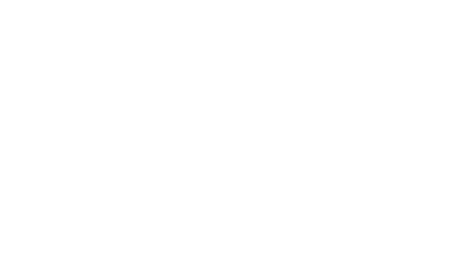
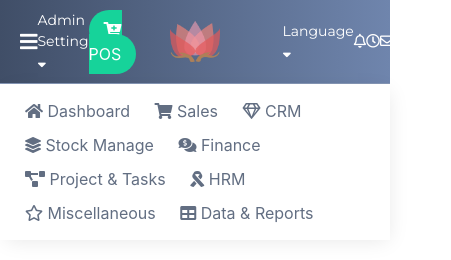
Before and after one commit to ashiqueabdullah/POS-Software-Development-Using-PHP, a plain HTML site: page index.html in a window 390 px wide. Shown: the whole page, 451 px wide, since content can reach past the window. Drawn offline with Linux system fonts and the light colour scheme.

Commit message:
Header complete without responsive

```diff
--- a/css/style.css
+++ b/css/style.css
@@ -9,6 +9,8 @@
 	--bg-purple: #9c27b0;
 	--primary-text-color: #404e67;
 	--second-text-color: #626e82;
+	--font-open: 'Open Sans', sans-serif;
+	--font-mons: 'Montserrat', sans-serif;
 }
 *{
 	padding: 0px;
@@ -17,6 +19,100 @@
 
 body{
 	box-sizing: border-box;
-	/* font-family: 'Montserrat', sans-serif; */
-	/* font-family: 'Open Sans', sans-serif; */
+	margin: 0px;
+	padding: 0px;
 }
+
+.header{
+	display: flex;
+	justify-content: space-between;
+	align-items: center;
+	padding: 10px 20px;
+	background-image: var(--header-bg);
+	border-bottom: var(--header-bottom);
+}
+.header .left , .header .right{
+	display: flex;
+	justify-content: space-between;
+	align-items: center;
+	width: 25%;
+	color: white;
+}
+.header .logo img{
+	width: 50px;
+}
+.header .left input{
+	display: none;
+}
+.header .left label{
+	color: white;
+	cursor: pointer;
+}
+.header .left .check{
+	font-size: 20px;
+	font-family: var(--font-mons);
+	font-weight: 400;
+	margin: 0px;
+	padding: 0px;
+}
+.header .left .admin{
+	font-size: 14px;
+	font-family: var(--font-mons);
+	font-weight: 400;
+	margin: 0px;
+	padding: 0px;
+}
+.header .left a{
+	text-decoration: none;
+}
+
+.header .left .pos a{
+	background-color: #16d39a;
+	font-size: 16px;
+	padding: 10px 15px;
+	border-radius: 20px;
+	color: white;
+	margin: 0px;
+	transition: .3s;
+}
+.header .left .pos a:hover{
+	background-color: #15fdb7;
+}
+
+
+
+.header .right .language p, .header .right .name ,
+.header .right .notification , .header .right .time ,
+.header .right .message {
+	font-size: 14px;
+	font-family: var(--font-mons);
+	font-weight: 400;
+	margin: 0px;
+	padding: 0px;
+	cursor: pointer;
+}
+header .bottom-menu{
+	background-color: white;
+	padding: 10px 20px;
+	box-shadow: 2px 4px 20px -4px rgb(0 0 0 / 10%);
+}
+header .bottom-menu ul{
+	margin: 0px;
+	padding: 0px;
+}
+header .bottom-menu ul li{
+	list-style-type: none;
+	display: inline-block;
+	margin-right: 10px;
+}
+header .bottom-menu ul li a{
+	display: block;
+	text-decoration: none;
+	padding: 5px 5px;
+	color: var(--second-text-color);
+	transition: .3s;
+}
+header .bottom-menu ul li a:hover{
+	background-color: #16d39a;
+	color: white;
+}
--- a/index.html
+++ b/index.html
@@ -1,63 +1,93 @@
 <!DOCTYPE html>
 <html lang="en">
-
 	<head>
 		<meta charset="UTF-8">
 		<meta name="viewport" content="width=device-width, initial-scale=1.0">
 		<meta http-equiv="X-UA-Compatible" content="ie=edge">
 		<title>Daily Tuition</title>
-
-
 		<!--  Bootstrap css file  -->
 		<link rel="stylesheet" href="./css/bootstrap.min.css">
-
 		<!--  font awesome icons  -->
 		<link rel="stylesheet" href="./css/all.min.css">
-
-
 		<!--  Magnific Popup css file  -->
 		<link rel="stylesheet" href="./vendor/Magnific-Popup/magnific-popup.css">
-
-
 		<!--  Owl-carousel css file  -->
 		<link rel="stylesheet" href="./vendor/owl-carousel/css/owl.carousel.min.css">
 		<link rel="stylesheet" href="./vendor/owl-carousel/css/owl.theme.default.min.css">
-
-
 		<!--  custom css file  -->
 		<link rel="stylesheet" href="./css/style.css">
-
 		<!--  Responsive css file  -->
 		<link rel="stylesheet" href="./css/responsive.css">
-
 	</head>
-
 	<body>
-
 		<!--  ======================= Start Header Area ============================== -->
-
+		<header >
+			<div class="header">
+				<div class="left">
+					<div class="check-box">
+						<input type="checkbox" id="check">
+						<label class="check" for="check"><i class="fas fa-bars"></i></label>
+					</div>
+					<div class="admn-setting">
+						<input type="checkbox" id="admin">
+						<label class="admin" for="admin">Admin Setting <i class="fas fa-sort-down"></i></label>
+					</div>
+					<div class="pos">
+						<a href="#">
+							<i class="fas fa-cart-plus"></i> POS
+						</a>
+					</div>
+				</div>
+				<div class="logo">
+					<a href="#">
+						<img src="img/logo.png" alt="logo">
+					</a>
+				</div>
+				<div class="right">
+					<div class="language">
+						<p>Language <i class="fas fa-sort-down"></i></p>
+					</div>
+					<div class="notification">
+						<i class="far fa-bell"></i>
+					</div>
+					<div class="time">
+						<i class="far fa-clock"></i>
+					</div>
+					<div class="message">
+						<i class="far fa-envelope"></i>
+					</div>
+					<div class="user">
+						<div class="img"></div>
+						<div class="name">Ashique <i class="fas fa-sort-down"></i></div>
+					</div>
+				</div>
+			</div>
+			<div class="bottom-menu">
+				<ul>
+					<li><a href="#"><i class="fas fa-home"></i> Dashboard</a></li>
+					<li><a href="#"><i class="fas fa-shopping-cart"></i> Sales</a></li>
+					<li><a href="#"><i class="far fa-gem"></i> CRM</a></li>
+					<li><a href="#"><i class="fas fa-layer-group"></i> Stock Manage</a></li>
+					<li><a href="#"><i class="fas fa-comments-dollar"></i> Finance</a></li>
+					<li><a href="#"><i class="fas fa-project-diagram"></i> Project & Tasks</a></li>
+					<li><a href="#"><i class="fas fa-ribbon"></i> HRM</a></li>
+					<li><a href="#"><i class="far fa-star"></i> Miscellaneous</a></li>
+					<li><a href="#"><i class="fas fa-table"></i> Data & Reports</a></li>
+				</ul>
+			</div>
+		</header>
 		<!--  ======================= End Header Area ============================== -->
-
-
 		<!--  Jquery js file  -->
 		<script src="./js/jquery.3.4.1.js"></script>
-
 		<!--  Bootstrap js file  -->
 		<script src="./js/bootstrap.min.js"></script>
-
 		<!--  isotope js library  -->
 		<script src="./vendor/isotope/isotope.min.js"></script>
-
 		<!--  Magnific popup script file  -->
 		<script src="./vendor/Magnific-Popup/jquery.magnific-popup.min.js"></script>
-
 		<!--  Owl-carousel js file  -->
 		<script src="./vendor/owl-carousel/js/owl.carousel.min.js"></script>
-
 		<!--  custom js file  -->
 		<script src="./js/main.js"></script>
-
-
 	</body>
-
 </html>
```
Also changed, not shown: img/logo.png (added). Lines whose indentation alone changed are shown as unchanged.
